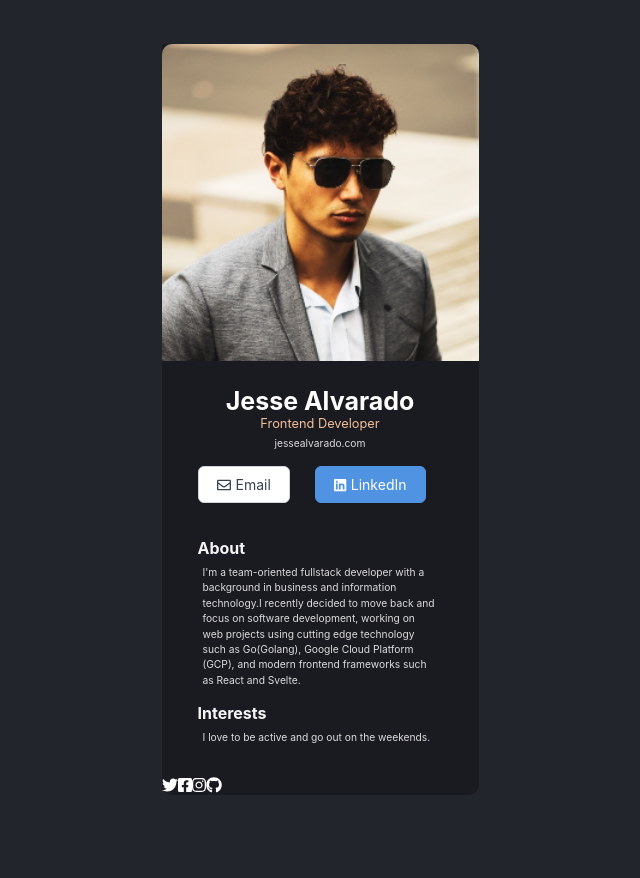
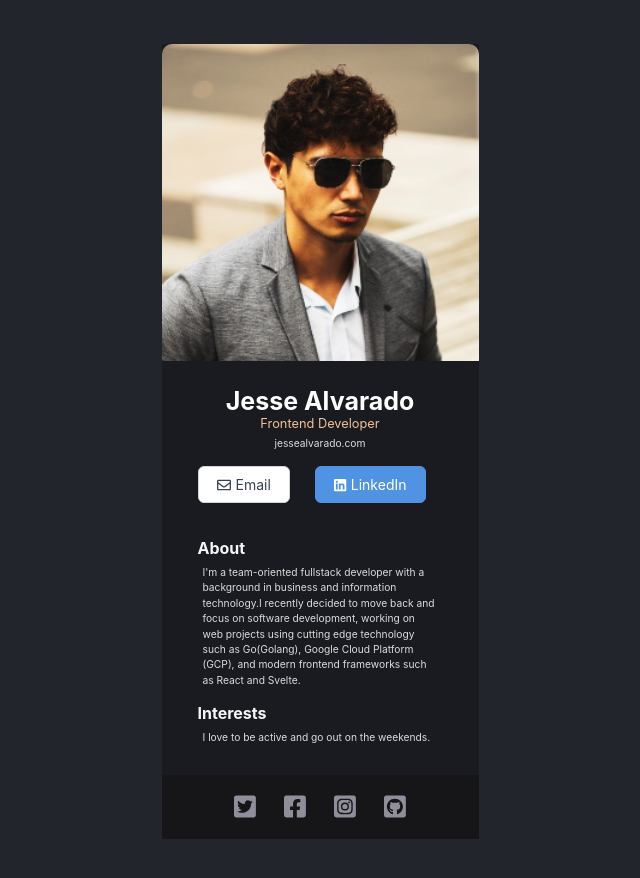
Before and after one commit to alvara/scrimba-business-card, a React (Create React App) app: page / in a window 1280 px wide. Shown: the top 878 px of the page, without its empty margins (320-960 px from the left). Before the commit the page ends 839 px from the top, so only its background shows below. Built offline with nearby package versions, Linux system fonts and the light colour scheme.

Commit message:
style footer

```diff
--- a/src/App.scss
+++ b/src/App.scss
@@ -100,3 +100,15 @@ nav {
     }
   }
 }
+
+footer {
+  background-color: #161619;
+  display: flex;
+  justify-content: space-between;
+  padding: 19.5px 72.5px;
+
+  .icon {
+    color: #918E9B;
+    font-size: 25px;
+  }
+}
--- a/src/components/Footer.jsx
+++ b/src/components/Footer.jsx
@@ -1,14 +1,14 @@
 import React from 'react'
 import { FontAwesomeIcon } from '@fortawesome/react-fontawesome'
-import { faFacebookSquare, faGithub, faInstagram, faTwitter } from '@fortawesome/free-brands-svg-icons'
+import { faFacebookSquare, faGithubSquare, faInstagramSquare, faTwitterSquare } from '@fortawesome/free-brands-svg-icons'
 
 export default function Footer() {
   return (
     <footer>
-      <FontAwesomeIcon icon={faTwitter} />
-      <FontAwesomeIcon icon={faFacebookSquare} />
-      <FontAwesomeIcon icon={faInstagram} />
-      <FontAwesomeIcon icon={faGithub} />
+      <FontAwesomeIcon className='icon' icon={faTwitterSquare} />
+      <FontAwesomeIcon className='icon' icon={faFacebookSquare} />
+      <FontAwesomeIcon className='icon' icon={faInstagramSquare} />
+      <FontAwesomeIcon className='icon' icon={faGithubSquare} />
     </footer>
   )
 }
```
